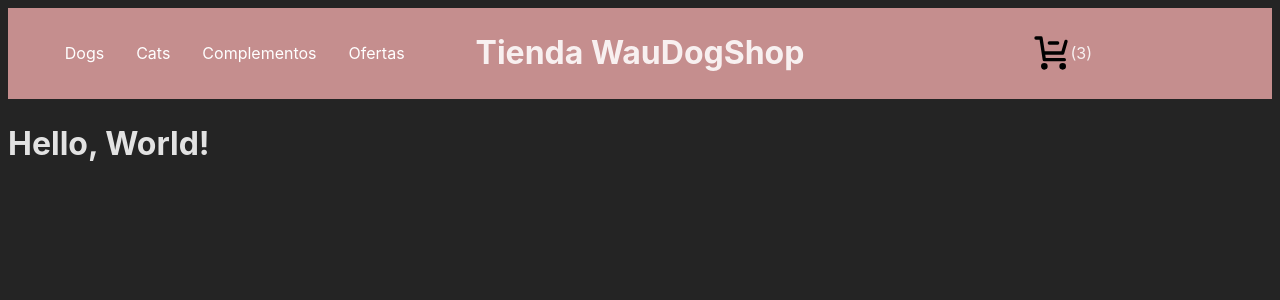
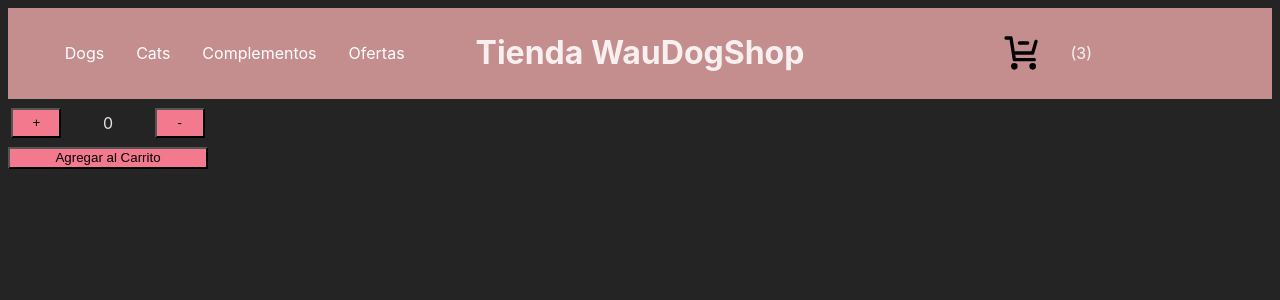
Before and after one commit to Sebastian4848/coder-react-60050, a React (Vite) app: page / in a window 1280 px wide. Shown: the top 300 px of the page. Built offline with nearby package versions, Linux system fonts and the light colour scheme.

Commit message:
ajustando estilos y estructura de ItemCount

```diff
--- a/src/App.jsx
+++ b/src/App.jsx
@@ -1,3 +1,4 @@
+import ItemCount from "./components/ItemCount/ItemCount"
 import ItemListContainer from "./components/ItemListContainer/ItemListContainer"
 import NavBar from "./components/NavBar/NavBar"
 
@@ -5,7 +6,8 @@ function App() {
   return (
     <>
       <NavBar />
-      <ItemListContainer message="Hello, World!" />
+      {/* <ItemListContainer message="Hello, World!" /> */}
+      <ItemCount />
     </>
   )
 }
--- /dev/null
+++ b/src/components/ItemCount/ItemCount.jsx
@@ -0,0 +1,46 @@
+import React, { useEffect, useState } from "react"
+import "./ItemCount.css"
+
+const ItemCount = () => {
+
+    const [count, setCount] = useState(0)
+    const stockDisponible = 5;
+
+    useEffect(() => {
+        console.log("Esto se ejecutara solamente cuando se monta el componente")
+    }, [])
+
+
+    const onAdd = () => {
+        if (count < stockDisponible) {
+            setCount(prevCount => prevCount + 1)
+            console.log(count)
+        } else {
+            // alert("No hay stock disponible")
+        }
+    }
+
+    const onSubstract = () => {
+        if (count > 1) {
+            setCount(prevCount => prevCount - 1)
+            console.log(count)
+        } else {
+            // alert("No hay stock disponible")
+        }
+
+    }
+    return (
+        <div className="container">
+            <div className="counter">
+                <button className="button_small" onClick={onAdd}>+</button>
+                <span>{count}</span>
+                <button className="button_small" onClick={onSubstract}>-</button>
+            </div>
+            <button className="button">
+                Agregar al Carrito
+            </button>
+        </div>
+    )
+}
+
+export default ItemCount
--- /dev/null
+++ b/src/components/ItemCount/itemcount.css
@@ -0,0 +1,36 @@
+
+.container {
+    width: 200px;
+    height: 70px;
+    display: flex;
+    justify-content: space-around;
+    align-items: center;
+    flex-direction: column;
+}
+
+.counter {
+    width: 100%;
+    height: 100%;
+    display: flex;
+    justify-content: space-around;
+    align-items: center;
+    flex-direction: row;
+
+}
+
+.button_small {
+background-color: #f2798e;
+height: 30px;
+width: 50px;
+}
+
+.button {
+    background-color: #f2798e;
+    height: 30px;
+    width: 100%;
+    }
+
+div span {
+    width: 80px;
+    text-align: center;
+}
--- a/src/components/NavBar/navbar.css
+++ b/src/components/NavBar/navbar.css
@@ -1,3 +1,5 @@
+
+
 ul div {
     width:  calc((100%)/3);
     height: 100%;
```
